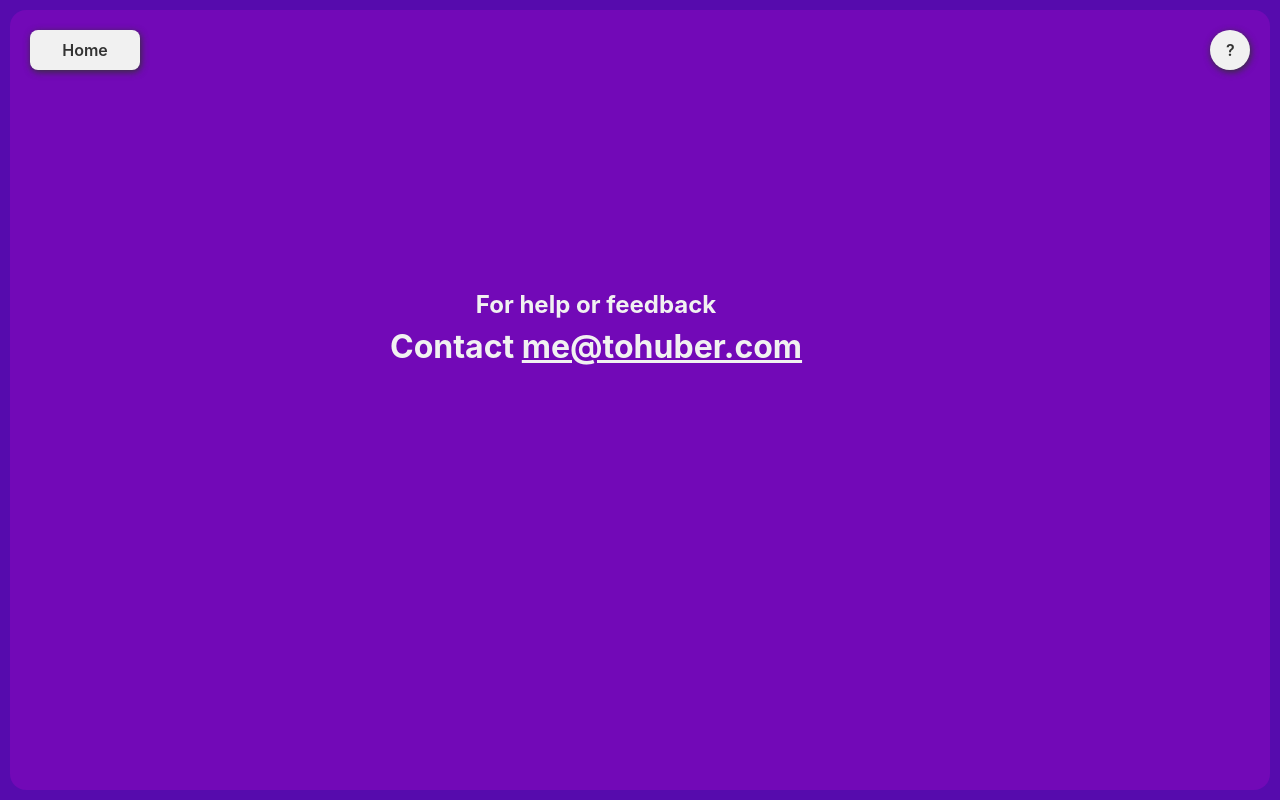
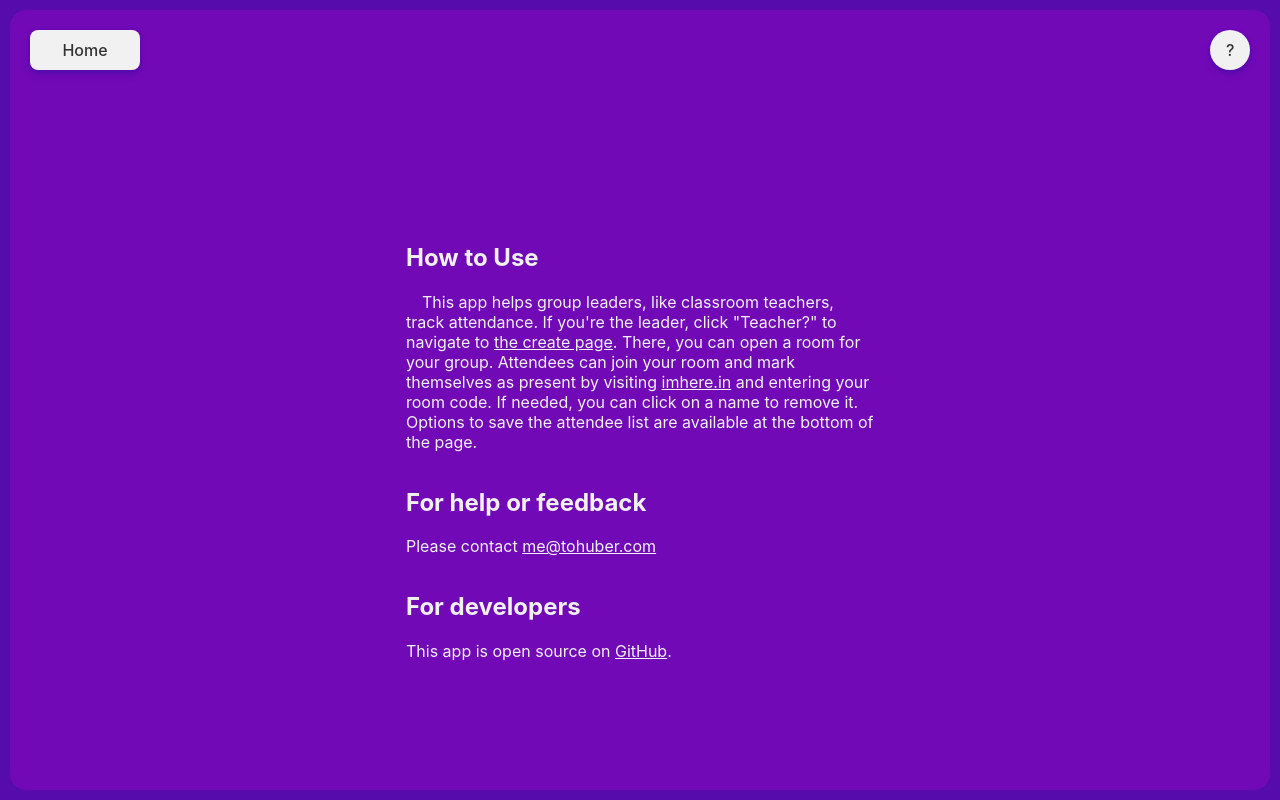
Before and after one commit to typio/imhere, a SvelteKit app: page /about in a window 1280 px wide. Built offline with nearby package versions, Linux system fonts and the light colour scheme; a web font is replaced by a local one.

Commit message:
How to use 📚 and shadow colors 🎨

```diff
--- a/src/app.css
+++ b/src/app.css
@@ -42,15 +42,16 @@ body {
     width: fit-content;
     padding: 0.5rem 1rem;
     font-size: 1rem;
-	font-weight: 600;
+    font-weight: 500;
     color: #333;
-	box-shadow: 1px 2px 7px #333;
+    box-shadow: 0 4px 6px rgba(86, 11, 173, 1), 0 1px 3px rgba(86, 11, 173, 1);
     -webkit-user-select: none;
     -moz-user-select: none;
     -ms-user-select: none;
     user-select: none;
     -webkit-tap-highlight-color: rgba(0, 0, 0, 0.3);
 }
+
 
 .pink-btn {
     background: linear-gradient(145deg, #f72585, #b5179e);
--- a/src/lib/components/HeaderButtons.svelte
+++ b/src/lib/components/HeaderButtons.svelte
@@ -164,7 +164,7 @@
 		width: 40px;
 		background-color: #f1f1f1;
 		border-radius: 20px;
-		box-shadow: 1px 2px 7px #333;
+		box-shadow: 0 4px 6px rgba(86, 11, 173, 1), 0 1px 3px rgba(86, 11, 173, 1);
 	}
 
 	.sound-control .btn {
--- a/src/routes/about/+page.svelte
+++ b/src/routes/about/+page.svelte
@@ -2,25 +2,48 @@
 </script>
 
 <div class="content">
-	<div>
-		<h2>For help or feedback</h2>
-		<h1>Contact <a href="mailto:me@tohuber.com">me@tohuber.com</a></h1>
+	<div class="about-content">
+		<div class="section">
+			<h2>How to Use</h2>
+			<p style="text-indent: 16px; line-height: 20px">
+				This app helps group leaders, like classroom teachers, track attendance.
+				If you're the leader, click "Teacher?" to navigate to <a href="../create"
+					>the create page</a
+				>. There, you can open a room for your group. Attendees can join your
+				room and mark themselves as present by visiting
+				<a href="https://imhere.in">imhere.in</a> and entering your room code. If
+				needed, you can click on a name to remove it. Options to save the attendee
+				list are available at the bottom of the page.
+			</p>
+		</div>
+		<div class="section">
+			<h2>For help or feedback</h2>
+			<p>Please contact <a href="mailto:me@tohuber.com">me@tohuber.com</a></p>
+		</div>
+		<div class="section">
+			<h2>For developers</h2>
+			<p>
+				This app is open source on <a href="https://github.com/typio/imhere"
+					>GitHub</a
+				>.
+			</p>
+		</div>
 	</div>
 </div>
 
 <style>
-	h1 {
-		width: 100%;
-		text-align: center;
-		margin: 0 0 0 0;
-	}
-
-	h2 {
-		margin: 35vh 0 1vh 0;
-		text-align: center;
-	}
-
 	a {
 		color: #f1f1f1;
 	}
+	.about-content {
+		display: flex;
+		flex-direction: column;
+		align-items: center;
+		justify-content: center;
+		margin: 20% 1rem 0 1rem;
+	}
+	.section {
+		width: 100%;
+		/* margin: 1rem; */
+	}
 </style>
--- a/src/routes/create/+page.svelte
+++ b/src/routes/create/+page.svelte
@@ -119,7 +119,8 @@
 		margin: 0 auto 0 auto;
 		width: 160px;
 		height: 60px;
-		font-size: 20px;
+		font-size: 18px;
 		border-radius: 10px;
+		box-shadow: 0 4px 6px rgba(169, 28, 51, 0.3);
 	}
 </style>
```
Also changed, not shown: src/routes/@[roomCode]/+page.svelte (+16 -7 lines), 1 other file (tests, documents, lock files or other folders). Lines whose indentation alone changed are shown as unchanged.
